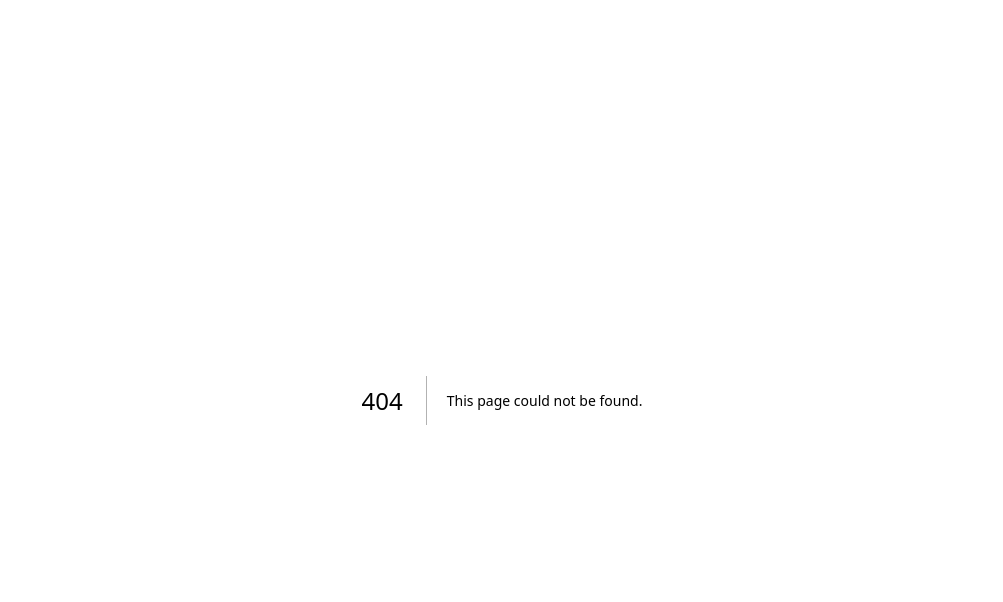
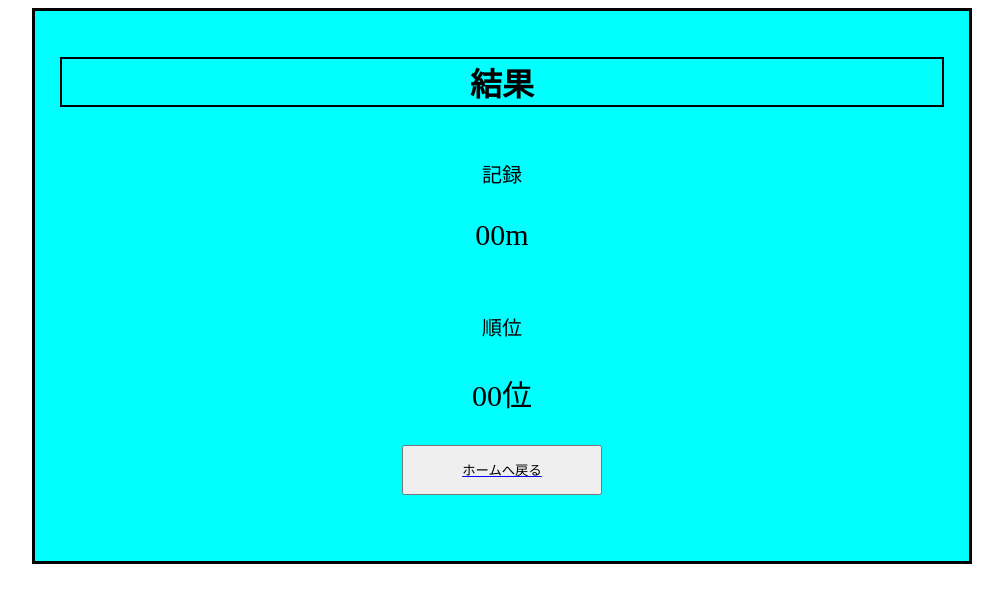
Before and after one commit to abokado2525/mosacup-prototype, a Next.js app in the folder shake-and-throw/: page /result in a window 1280 px wide. Before the commit this address had no page. Shown: the top 602 px of the page, without its empty margins (138-1141 px from the left). Built offline with nearby package versions, Linux system fonts and the light colour scheme.

Commit message:
#14 リザルト画面

```diff
--- a/shake-and-throw/pages/how_to_playing_game.tsx
+++ b/shake-and-throw/pages/how_to_playing_game.tsx
@@ -1,7 +1,7 @@
 import Link from "next/link";
 
 // pages/about.js
-function About() {
+function Rule() {
   return (
     <div>
       <p>遊び方説明</p>
@@ -14,4 +14,4 @@ function About() {
   );
 }
 
-export default About;
+export default Rule;
--- a/shake-and-throw/pages/ranking.tsx
+++ b/shake-and-throw/pages/ranking.tsx
@@ -1,7 +1,7 @@
 import Link from "next/link";
 
 // pages/about.js
-function About() {
+function Ranking() {
   return (
     <div>
       <p>ランキング画面</p>
@@ -14,4 +14,4 @@ function About() {
   );
 }
 
-export default About;
+export default Ranking;
--- /dev/null
+++ b/shake-and-throw/pages/result.tsx
@@ -0,0 +1,23 @@
+import Link from "next/link";
+import styled from "../styles/components/Result.module.css";
+
+function Result() {
+  return (
+    <div>
+      <div className={styled.box}>
+        <h1 className={styled.result_box}>結果</h1>
+        <div className={styled.result_font}>
+            <p className={styled.font1}>記録</p>
+            <p className={styled.font2}>00m</p>
+            <p className={styled.font1}>順位</p>
+            <p className={styled.font2}>00位</p>
+        </div>
+        <Link href="/#">
+            <button className={styled.back}>ホームへ戻る</button>
+        </Link>
+      </div>
+    </div>
+  );
+}
+
+export default Result;
--- /dev/null
+++ b/shake-and-throw/styles/components/Result.module.css
@@ -0,0 +1,34 @@
+.box {
+    border: 3px solid black;
+    padding: 25px;
+    background-color: aqua;
+    height: 500px;
+    width: 70%;
+    margin: auto;
+}
+
+.result_box {
+    text-align: center;
+    border: 2px solid black;
+
+}
+
+.result_font {
+    text-align: center;
+
+}
+.font1 {
+    font-size: 20px;
+    padding-top: 30px;
+}
+
+.font2 {
+    font-size: 30px;
+}
+
+.back {
+    display: block;
+    margin: auto;
+    height: 50px;
+    width: 200px;
+}
```
